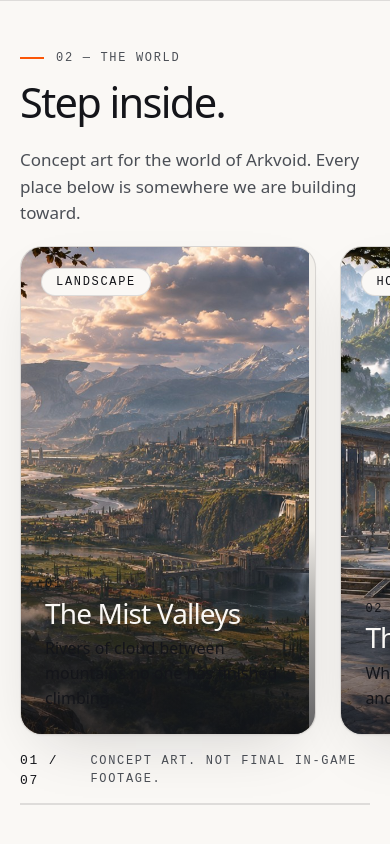
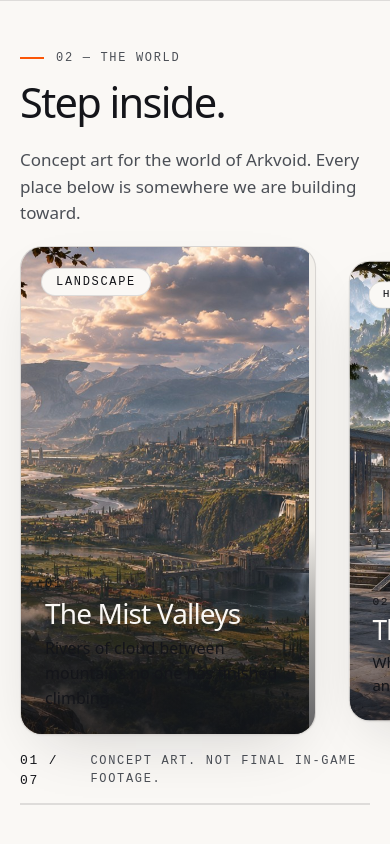
Before and after one commit to arkvoidai/access-arkvoid, a React (Vite) app: page / in a window 390 px wide. Shown: the part 4765-5609 px from the top of the page. Built offline with nearby package versions, Linux system fonts and the light colour scheme.

Commit message:
Preserve intentional mobile visual effects

```diff
--- a/src/styles/globals.css
+++ b/src/styles/globals.css
@@ -125,9 +125,6 @@ body.scroll-locked { overflow: hidden; }
   .dusk-wash { opacity: 0.22; filter: blur(16px); }
   .marquee-track { animation-duration: 58s; }
   .realm-ring-drift { animation-duration: 54s; }
-  /* Keep touch interaction compositor-friendly; avoid expensive blurred layers. */
-  [class*="blur-"] { filter: none !important; }
-  .world-desktop-card { transform: none !important; }
 }
 
 @media (hover: none), (pointer: coarse) {
```
